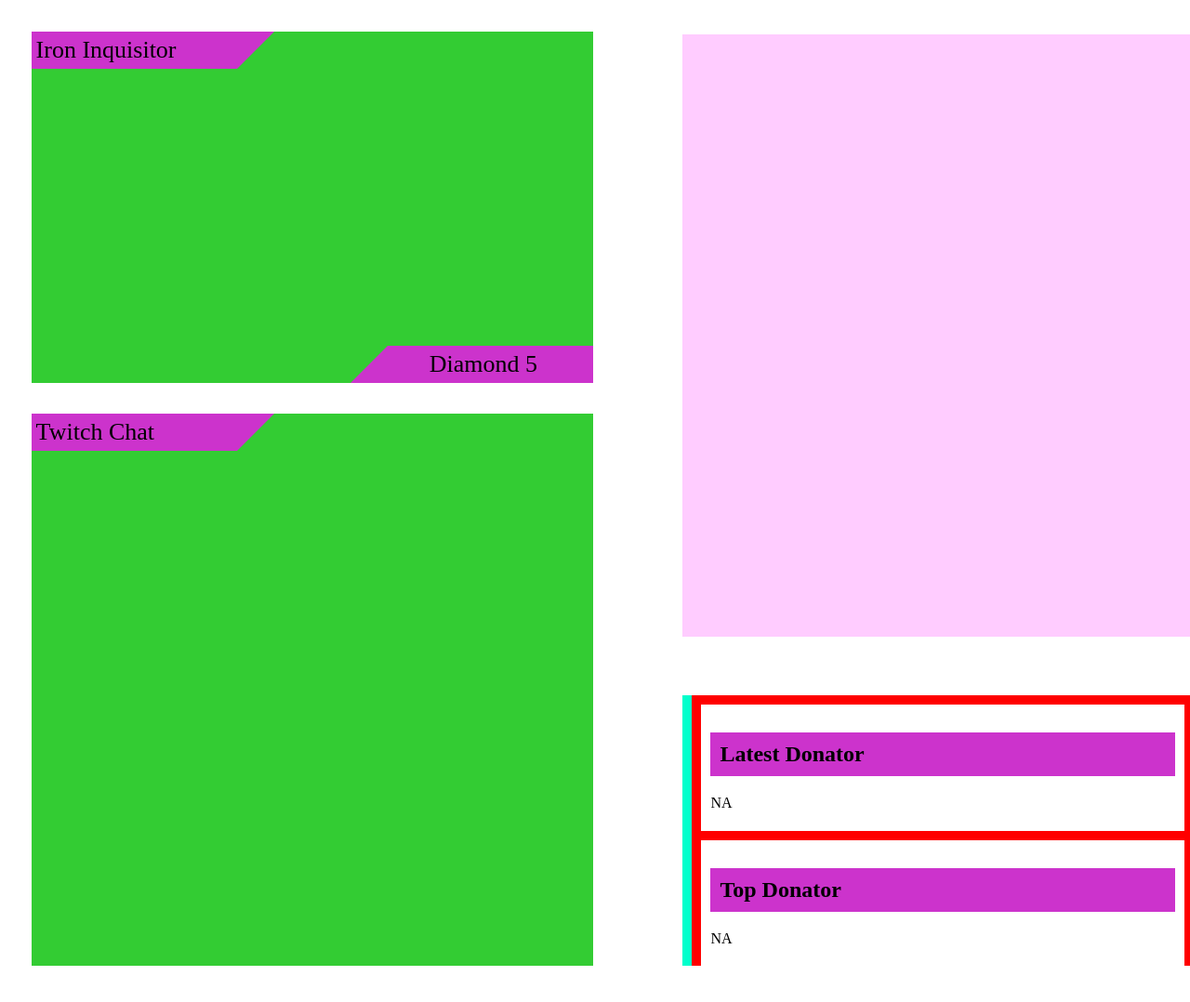
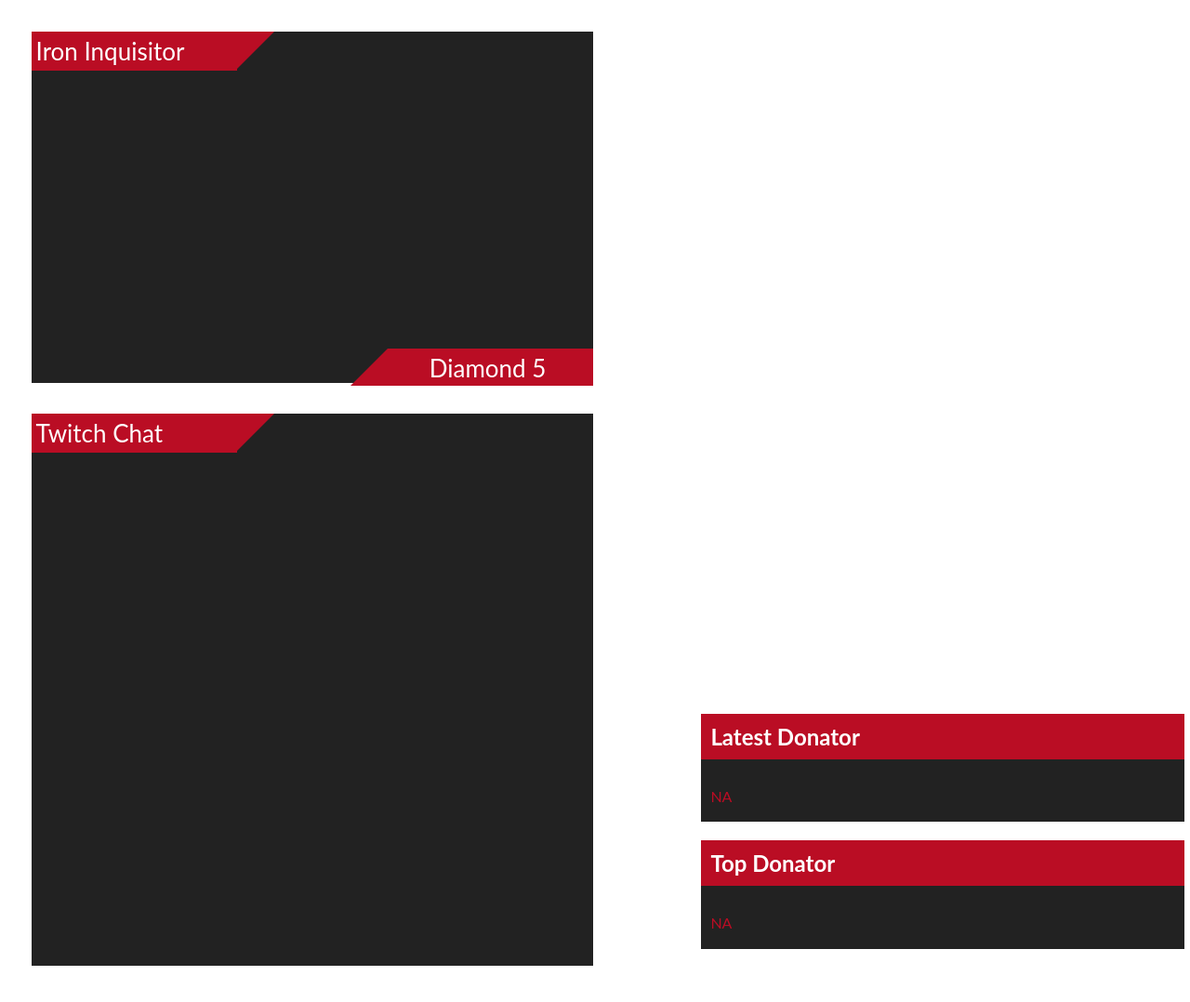
Before and after one commit to BrandonErbLegacy/iron_overlay, a plain HTML site: page index.html in a window 1280 px wide. Shown: the top 1078 px of the page at 93% size. Drawn offline with Linux system fonts and the light colour scheme.

Commit message:
Fixed off-red

```diff
--- a/css/erb.css
+++ b/css/erb.css
@@ -4,6 +4,7 @@ body {
 	width: 1920px;
 	padding:0px;
 	margin:0px;
+	font-family: 'Lato', sans-serif;
 }
 .left_side {
 	float: left;
@@ -21,12 +22,12 @@ body {
 	height: 35%;
 	width: 90%;
 	margin: 5%;
-	background-color: #3c3;
+	background-color: #222;
 }
 .twitch_chat_content {
 	width: 90%;
 	margin: 5%;
-	background-color: #3c3;
+	background-color: #222;
 	height: 55%;
 }
 .bottom_align_rank {
@@ -39,14 +40,13 @@ body {
 .league_client {
 	width: 90%;
 	height: 60%;
-	background-color: #FCF;
+	/*background-color: #222;*/
 	margin: 5%;
 	margin-top: 3%;
 }
 .social_info {
 	width: 90%;
 	height: 27%;
-	background-color: #0FC;
 	margin: 5%;
 	margin-top: 0px;
 }
@@ -58,31 +58,35 @@ body {
 	margin-right: 10px;
 	margin-left: 10px;
 	padding: 0px;
-	background-color: #f00;
 	display: inline;
 }
 .social_donator_subsection {
-	background-color: #FFF;
 	height: 40%;
 	margin-left: 10px;
 	margin-right: 10px;
 	margin-top: 10px;
-	padding: 10px;
+	background-color: #222;
+	color: #BA0D24;
 }
 .social_donator_subsection h2 {
-	background-color: #C3C;
+	color: #fff;
+	background-color: #BA0D24;
 	padding-top: 10px;
 	padding-bottom: 10px;
 	padding-left: 10px;
-	padding-right: -10px;
+}
+.social_donator_subsection .social_donator_subsection_content {
+	padding: 10px;
 }
 
 /* Utility Classes */
 .slant_div {
-	background-color: #C3C;
+	background-color: #BA0D24;
 	width: 35%;
 	font-size: 26px;
 	padding: 5px;
+	color: #fff;
+
 }
 .upward_right_slant_triangle {
 	position: relative;
@@ -90,9 +94,9 @@ body {
 	right: -45px;
 	display: inline-block;
 	float: right;
-	border-top: 20px solid #C3C;
+	border-top: 20px solid #BA0D24;
 	border-right: 20px solid transparent;
-	border-left: 20px solid #C3C;
+	border-left: 20px solid #BA0D24;
 	border-bottom: 20px solid transparent;
 }
 .downward_right_slant_triangle {
@@ -103,8 +107,8 @@ body {
 	float: right;
 	border-top: 20px solid transparent;
 	border-right: 20px solid transparent;
-	border-left: 20px solid #C3C;
-	border-bottom: 20px solid #C3C;
+	border-left: 20px solid #BA0D24;
+	border-bottom: 20px solid #BA0D24;
 }
 .downward_left_slant_triangle {
 	position: relative;
@@ -113,9 +117,9 @@ body {
 	display: inline-block;
 	float: left;
 	border-top: 20px solid transparent;
-	border-right: 20px solid #C3C;
+	border-right: 20px solid #BA0D24;
 	border-left: 20px solid transparent;
-	border-bottom: 20px solid #C3C;
+	border-bottom: 20px solid #BA0D24;
 }
 .right_align {
 	float: right;
--- a/index.html
+++ b/index.html
@@ -4,6 +4,8 @@
 <link rel="stylesheet" type="text/css" href="css/erb.css" />
 </head>
 <body>
+	<script type="text/javascript" src="js/erb.js">
+	</script>
 	<div class="wrapper">
 		<div class="left_side">
 			<div class="webcam_content">
@@ -35,21 +37,29 @@
 				<div class="social_donator_content social_panel_column left_align">
 					<div class="social_donator_subsection">
 						<h2>Latest Donator</h2>
-						NA
+						<div class="social_donator_subsection_content">
+							NA
+						</div>
 					</div>
 					<div class="social_donator_subsection">
 						<h2>Top Donator</h2>
-						NA
+						<div class="social_donator_subsection_content">
+							NA
+						</div>
 					</div>
 				</div>
 				<div class="social_follower_content social_panel_column right_align">
 					<div class="social_donator_subsection">
 						<h2>Latest Follower</h2>
-						NA
+						<div class="social_donator_subsection_content">
+							NA
+						</div>
 					</div>
 					<div class="social_donator_subsection">
 						<h2>Latest Subscriber</h2>
-						NA
+						<div class="social_donator_subsection_content">
+							NA
+						</div>
 					</div>
 				</div>
 			</div>
```
Also changed, not shown: js/erb.js (added).
